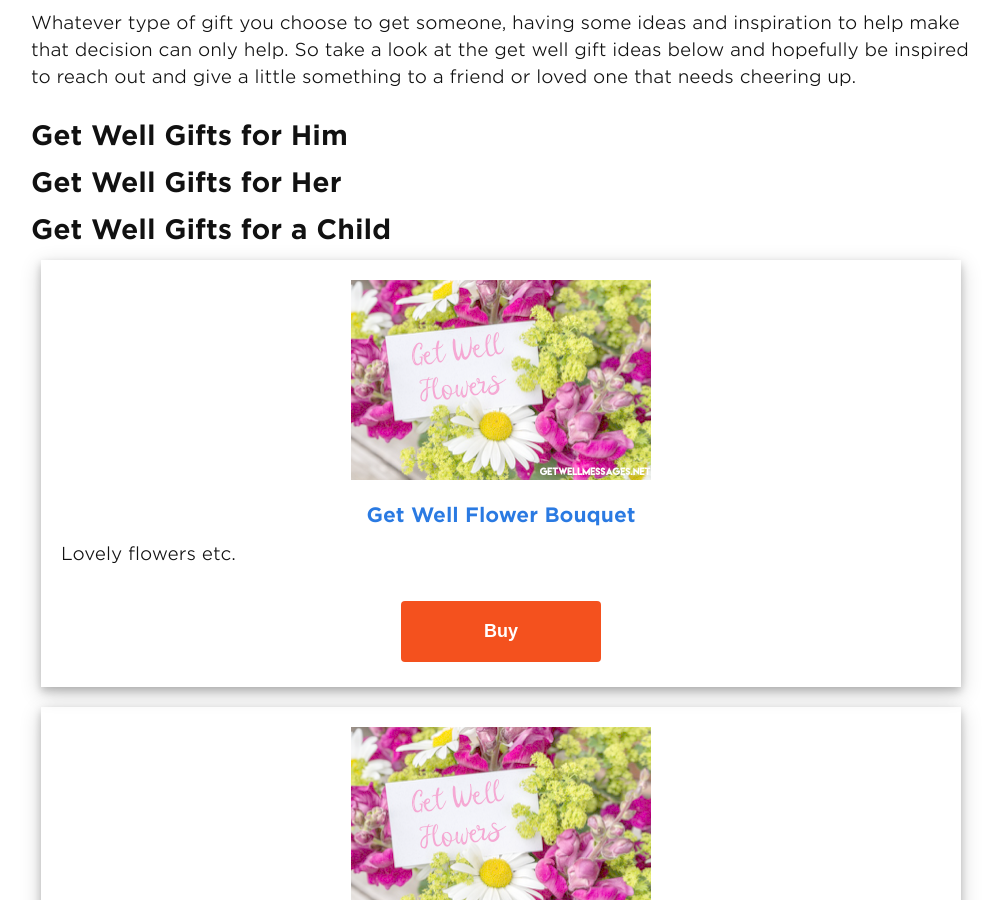
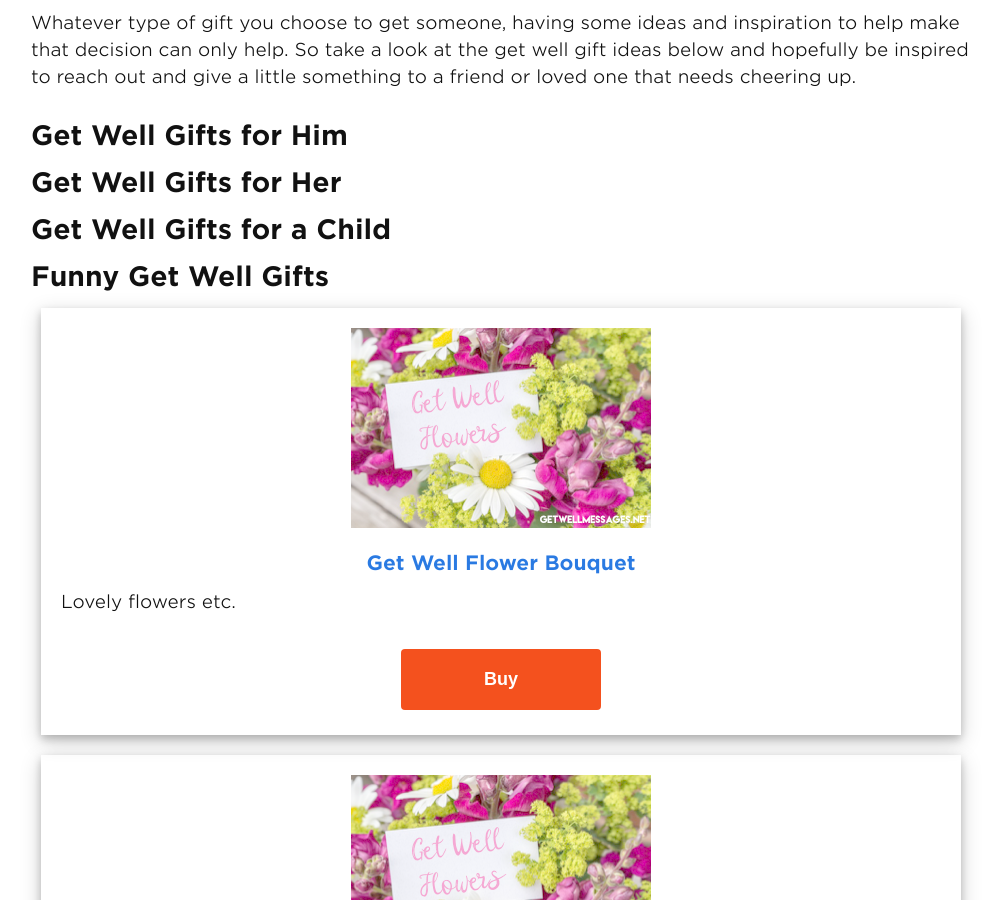
Before and after one commit to andyml123/andyml123.github.io, a Jekyll site: the page built from get-well-gifts.md, in a window 1280 px wide and 900 px high, scrolled down 572 px. Shown: the whole window, without its empty margins (139-1138 px from the left). Built offline with Jekyll 4.4.1, drawn with Linux system fonts in a browser that asks for light colours; a script that is not in the unit is left out.

Commit message:
Update get-well-gifts.md

```diff
--- a/get-well-gifts.md
+++ b/get-well-gifts.md
@@ -31,6 +31,8 @@ Whatever type of gift you choose to get someone, having some ideas and inspirati
 <h2>Get Well Gifts for Her</h2>
 
 <h2>Get Well Gifts for a Child</h2>
+
+<h2>Funny Get Well Gifts</h2>
 
 <div class="product-cta-box">
 <img src="/img/get-well-flowers-300x200.png" alt="" />
```
